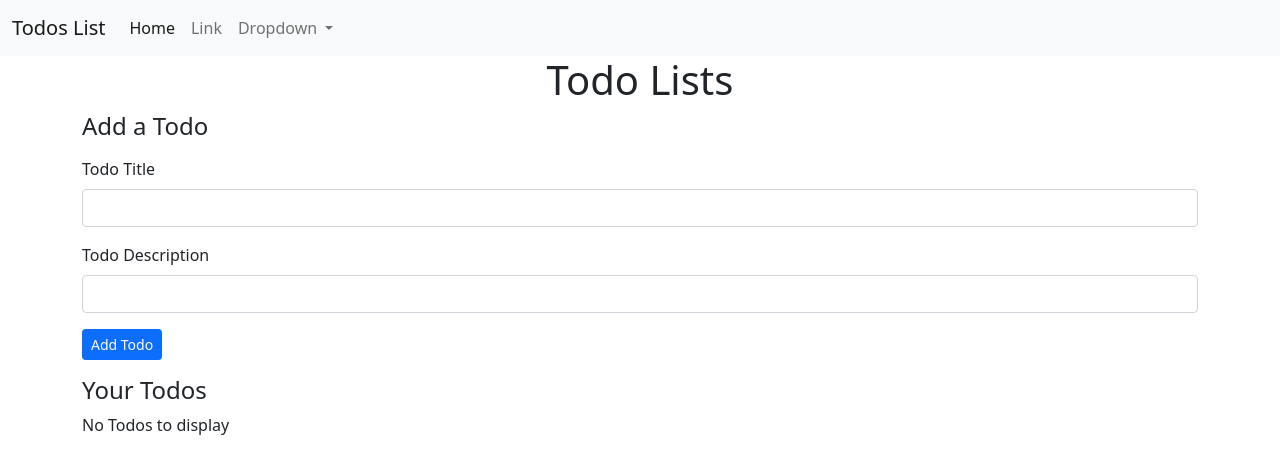
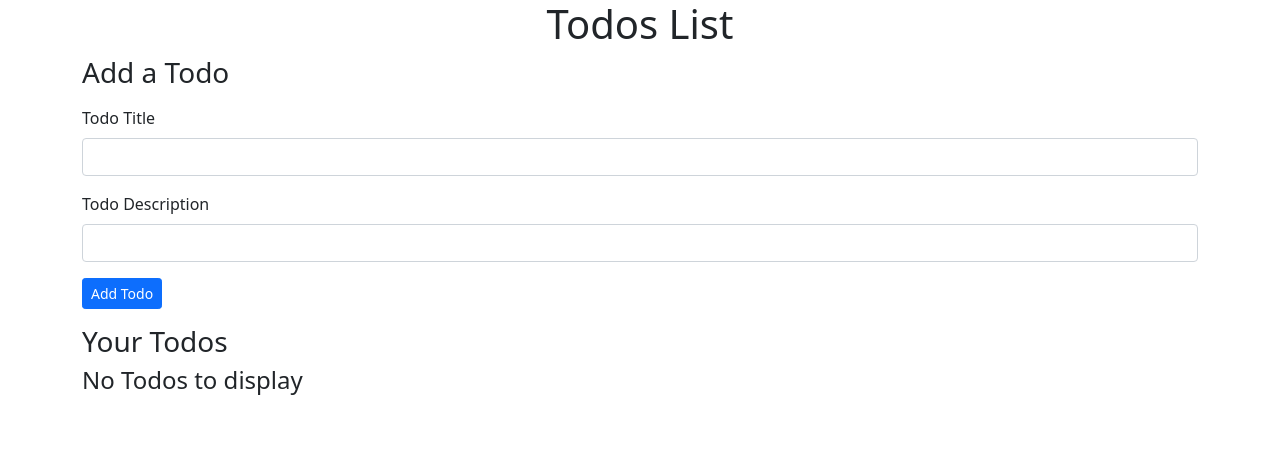
Before and after one commit to imukeshsoni/todo-app, an Angular app: page / in a window 1280 px wide. Shown: the top 474 px of the page. Built offline with nearby package versions, Linux system fonts and the light colour scheme.

Commit message:
fonts changed

```diff
--- a/src/app/MyComponents/add-todo/add-todo.component.html
+++ b/src/app/MyComponents/add-todo/add-todo.component.html
@@ -1,4 +1,4 @@
-<h4>Add a Todo</h4>
+<h3>Add a Todo</h3>
 
 <div class="my-3">
   <form (ngSubmit)="onSubmit()" >
--- a/src/app/MyComponents/todos/todos.component.html
+++ b/src/app/MyComponents/todos/todos.component.html
@@ -1,6 +1,8 @@
-<app-add-todo (todoAdd)="addTodo($event)"  ></app-add-todo>
-<h4>Your Todos</h4>
-<div *ngIf="this.todos.length === 0; else elseBlock">No Todos to display</div>
+<app-add-todo (todoAdd)="addTodo($event)"></app-add-todo>
+<h3>Your Todos</h3>
+<div *ngIf="this.todos.length === 0; else elseBlock">
+  <h4>No Todos to display</h4>
+</div>
 <ng-template #elseBlock>
   <div *ngFor="let todo of todos; index as i">
     <app-todo-item
--- a/src/app/app.component.html
+++ b/src/app/app.component.html
@@ -1,38 +1,4 @@
-<div>
-  <nav class="navbar navbar-expand-lg navbar-light bg-light">
-    <div class="container-fluid">
-      <a class="navbar-brand" href="#">Todos List</a>
-      <button class="navbar-toggler" type="button" data-bs-toggle="collapse" data-bs-target="#navbarSupportedContent" aria-controls="navbarSupportedContent" aria-expanded="false" aria-label="Toggle navigation">
-        <span class="navbar-toggler-icon"></span>
-      </button>
-      <div class="collapse navbar-collapse" id="navbarSupportedContent">
-        <ul class="navbar-nav me-auto mb-2 mb-lg-0">
-          <li class="nav-item">
-            <a class="nav-link active" aria-current="page" href="#">Home</a>
-          </li>
-          <li class="nav-item">
-            <a class="nav-link" href="#">Link</a>
-          </li>
-          <li class="nav-item dropdown">
-            <a class="nav-link dropdown-toggle" href="#" id="navbarDropdown" role="button" data-bs-toggle="dropdown" aria-expanded="false">
-              Dropdown
-            </a>
-            <ul class="dropdown-menu" aria-labelledby="navbarDropdown">
-              <li><a class="dropdown-item" href="#">Action</a></li>
-              <li><a class="dropdown-item" href="#">Another action</a></li>
-              <li><hr class="dropdown-divider"></li>
-              <li><a class="dropdown-item" href="#">Something else here</a></li>
-            </ul>
-          </li>
-
-        </ul>
-
-      </div>
-    </div>
-  </nav>
-
-  <div class="container">
-    <h1 class="text-center">Todo Lists</h1>
-    <app-todos></app-todos>
-  </div>
+<div class="container">
+  <h1 class="text-center">Todos List</h1>
+  <app-todos></app-todos>
 </div>
```
